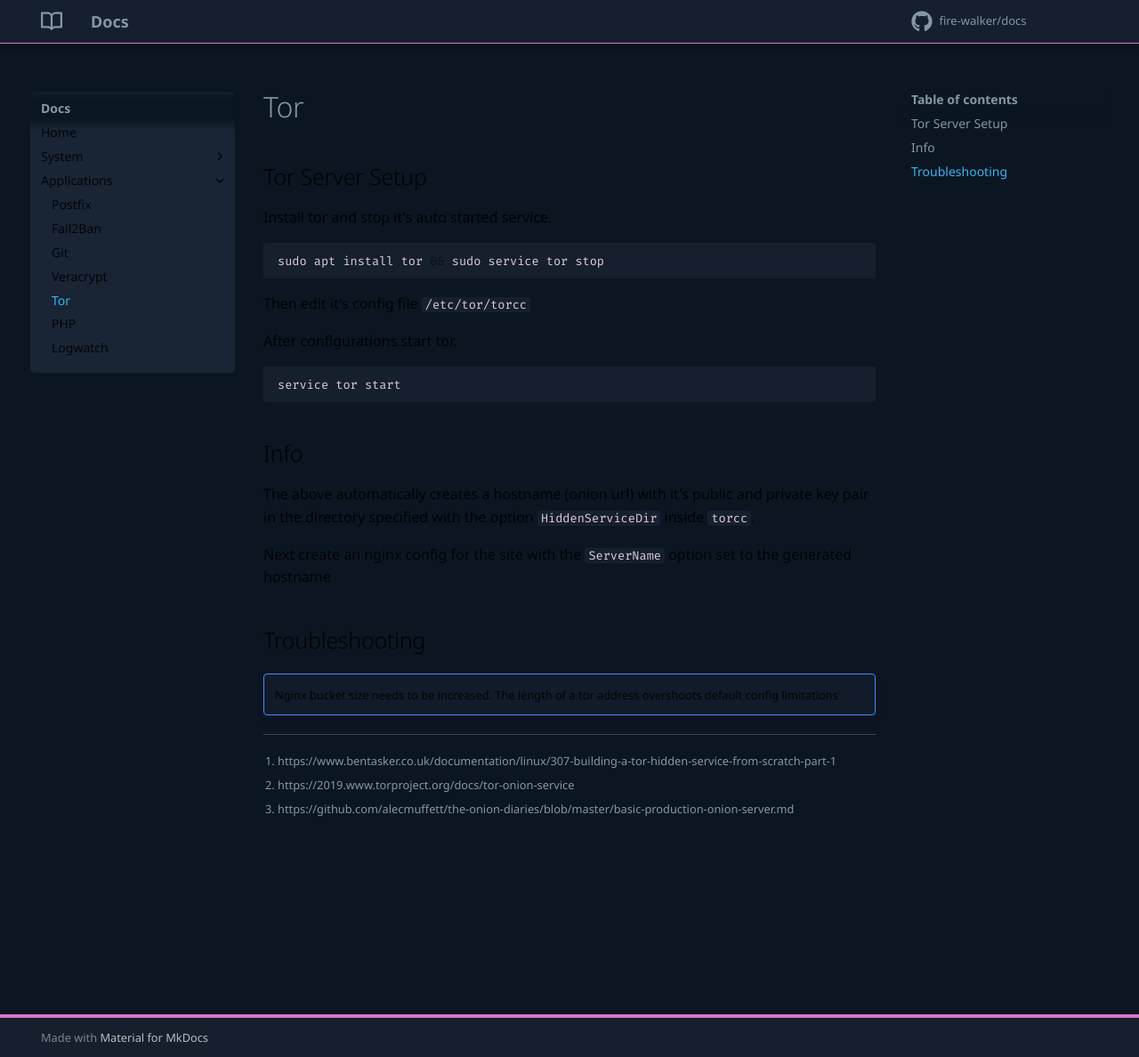
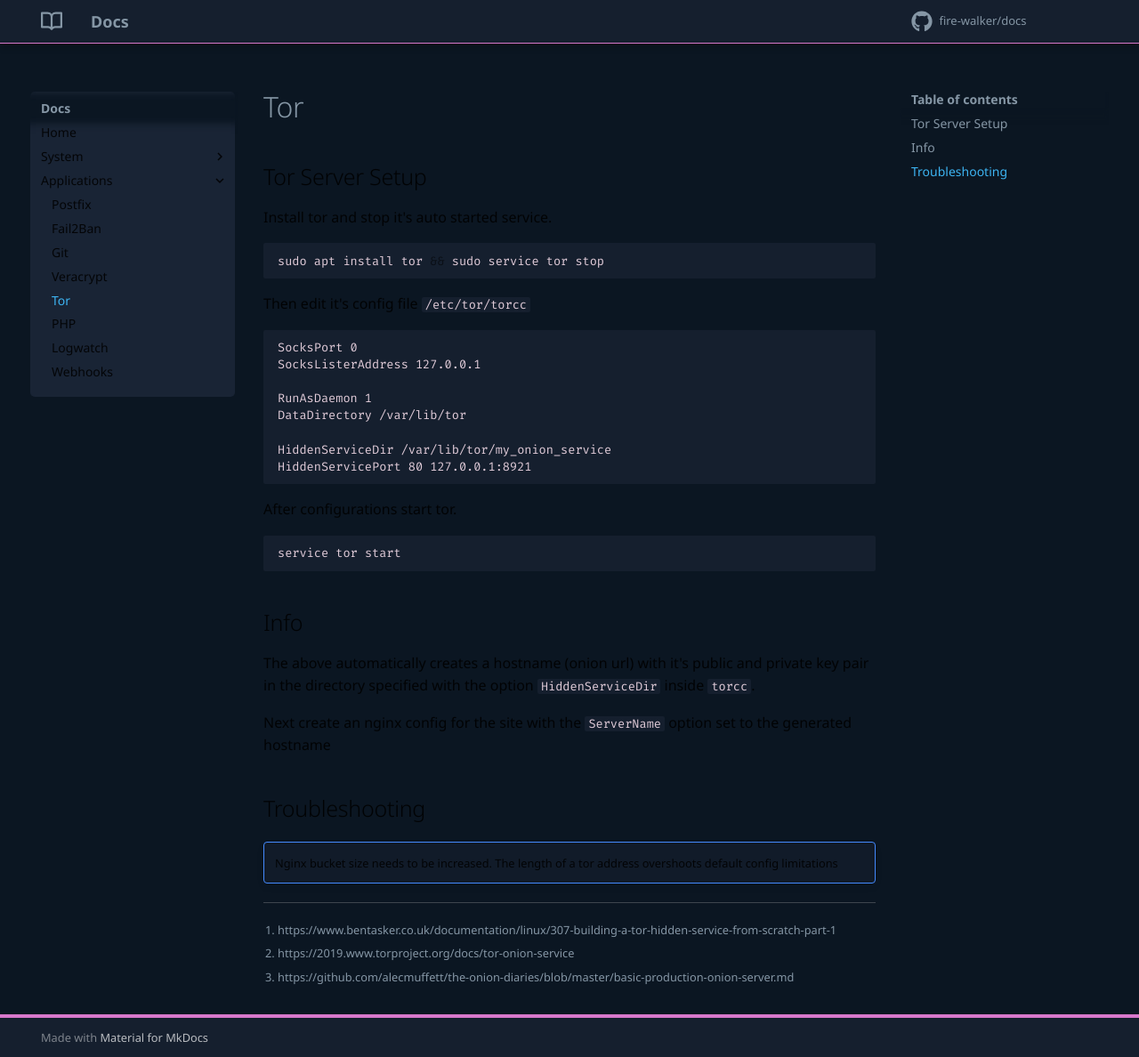
Before and after one commit to fire-walker/docs, an MkDocs documentation site: the page built from docs/pages/tor.md, in a window 1280 px wide and 1188 px high. Shown: the whole window at 89% size. Built offline with MkDocs 1.6.1 and Material for MkDocs 9.7.7, drawn with Linux system fonts in a browser that asks for light colours; comment, search, counter and statistics services are not loaded.

Commit message:
webhooks/tor

````diff
--- a/docs/pages/tor.md
+++ b/docs/pages/tor.md
@@ -7,6 +7,17 @@
 
 
 Then edit it's config file `/etc/tor/torcc`
+``` conf
+SocksPort 0
+SocksListerAddress 127.0.0.1
+
+RunAsDaemon 1
+DataDirectory /var/lib/tor
+
+HiddenServiceDir /var/lib/tor/my_onion_service
+HiddenServicePort 80 127.0.0.1:8921
+```
+
 
 After configurations start tor.
 ``` bash
--- a/mkdocs.yml
+++ b/mkdocs.yml
@@ -53,3 +53,4 @@
         - Tor:          pages/tor.md
         - PHP:          pages/php.md
         - Logwatch:     pages/logwatch.md
+        - Webhooks:     pages/webhooks.md
````
Also changed, not shown: docs/pages/webhooks.md (added, +58 -0 lines).
